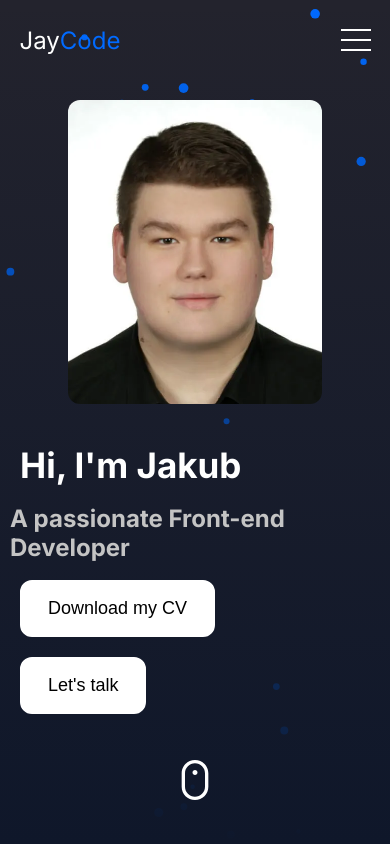
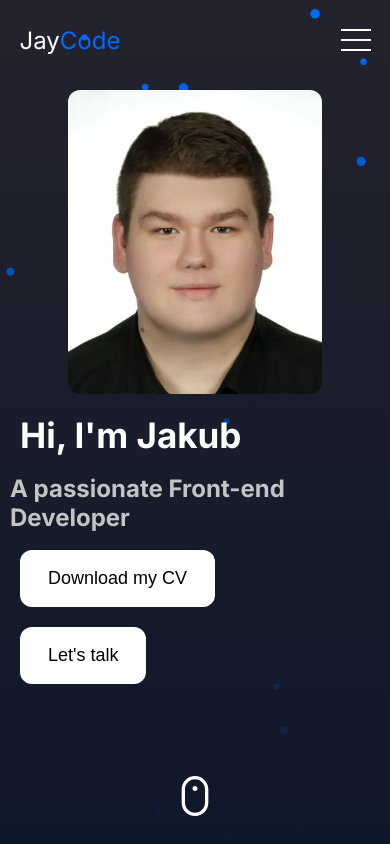
Before and after one commit to JayCodeGitHub/jaycode.pl, a Next.js app: page / in a window 390 px wide. Shown: the top 844 px of the page. Built offline with nearby package versions, Linux system fonts and the light colour scheme.

Commit message:
Fix Hero Mobile Layout

```diff
--- a/src/components/hero/hero.styles.ts
+++ b/src/components/hero/hero.styles.ts
@@ -5,10 +5,10 @@ export const StyledOuterWrapper = styled.header`
     display: flex;
     flex-direction: column;
     align-items: center;
-    gap: 4rem;
+    gap: 2rem;
     width: 100vw;
     height: calc(100vh - 8rem);
-    padding: 2rem 0;
+    padding: 1rem 0;
     ${({ theme }) => theme.mq.tablet}  {
         flex-direction: row;
         align-items: flex-start;
@@ -27,7 +27,7 @@ export const StyledWrapper = styled.div`
     display: flex;
     flex-direction: column;
     justify-content: space-between;
-    height: 32vh;
+    min-height: 32vh;
     ${({ theme }) => theme.mq.desktop}  {
         height: 35rem;
     }
@@ -85,7 +85,7 @@ export const StyledImage = styled(Image)`
 
 export const StyledScrollButtonWrapper = styled.a`
     position: absolute;
-    top: 90vh;
+    top: 92vh;
     left: 50%;
     transform: translateX(-50%);
 `
```
